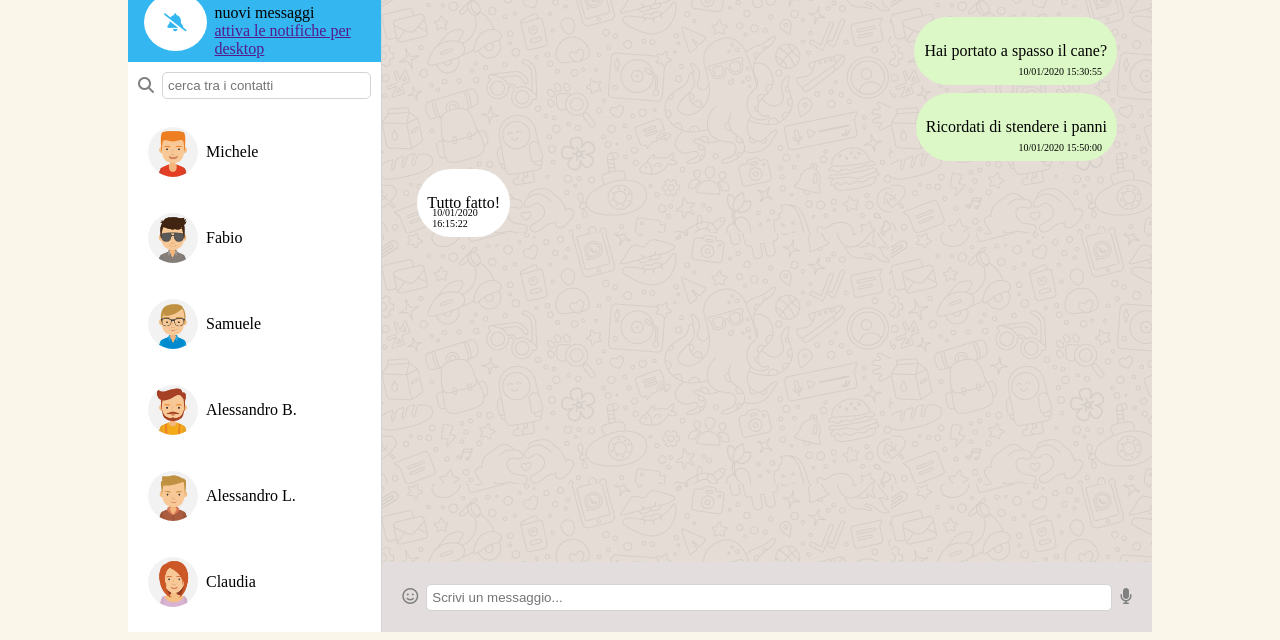
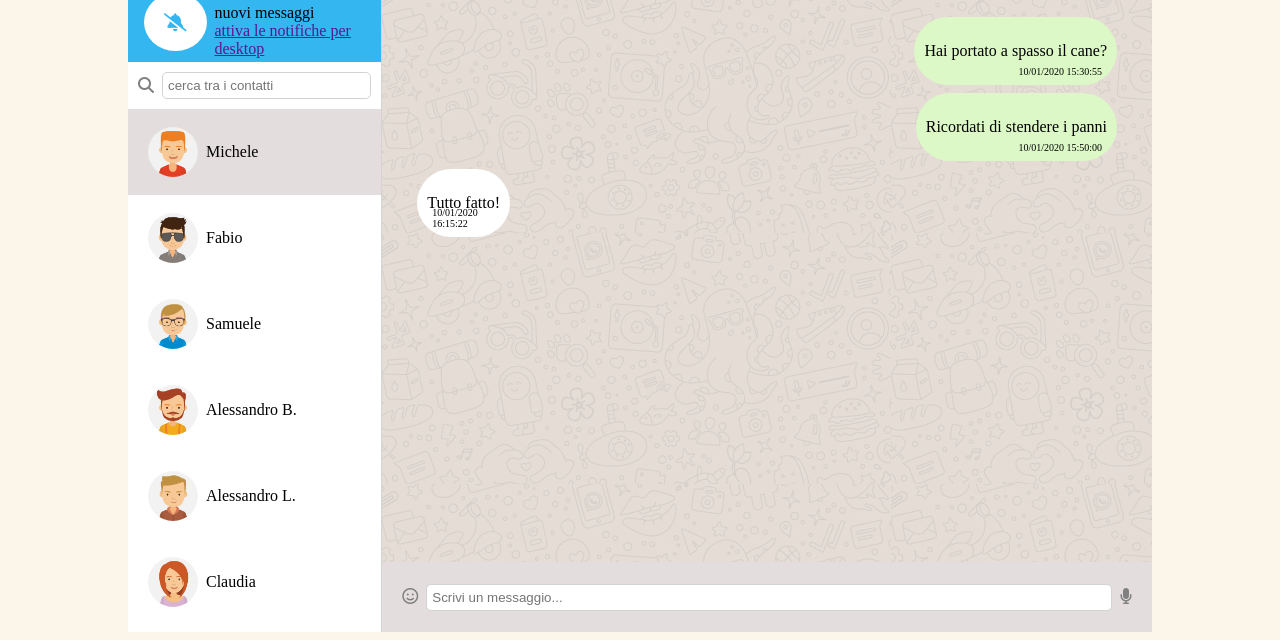
Before and after one commit to ChristianMazzaro/vue-boolzapp, a plain HTML site: page index.html in a window 1280 px wide. Shown: the part 128-768 px from the top of the page. Drawn offline with nearby package versions, Linux system fonts and the light colour scheme.

Commit message:
add classe active al contatto attivo

```diff
--- a/index.html
+++ b/index.html
@@ -49,7 +49,7 @@
                             </div>
                         </div>
                         <div class="contacts">
-                            <div @click="displayContact(i)" class="contact" v-for="(contact,i) in contacts">
+                            <div @click="displayContact(i)" class="contact" v-for="(contact,i) in contacts" :class="{'active' : i == contactIndex}">
                                 <img class="profile_pic" :src="contact.avatar" :alt="contact.name">
                                 <div class="ms-2 py-4">
                                     <p>{{contact.name}}</p>
```
